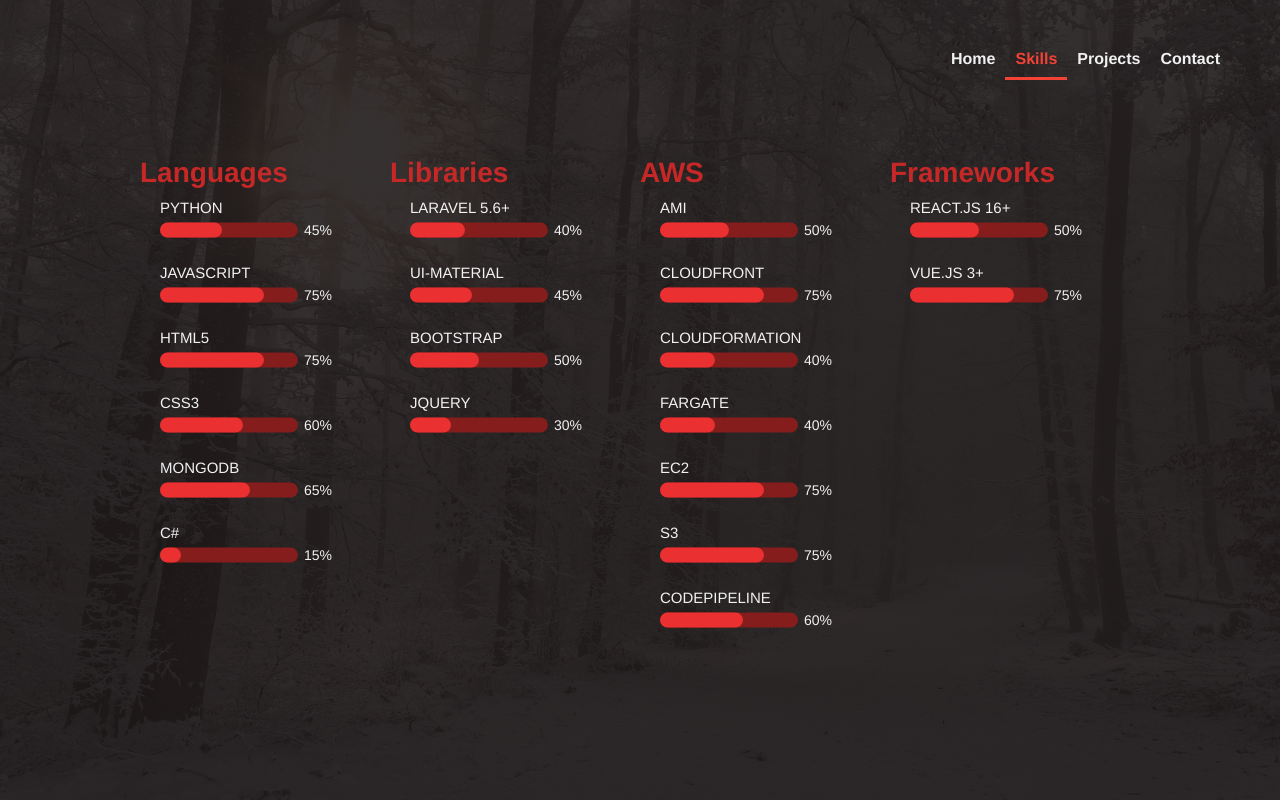
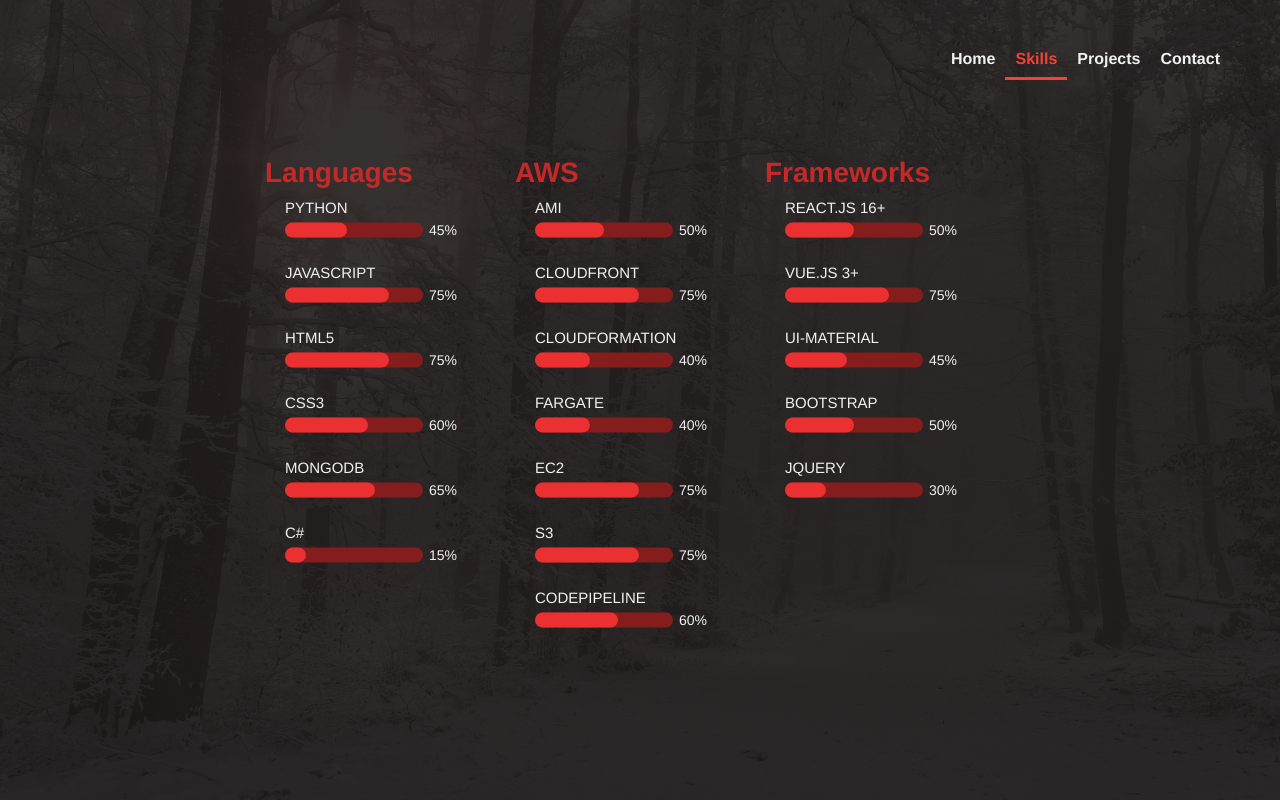
Before and after one commit to AusPrinzip/lightproject.me, a Vue app: page /skills in a window 1280 px wide. Built offline with nearby package versions, Linux system fonts and the light colour scheme.

Commit message:
fixed superposition of skills with sidebar

```diff
--- a/src/App.vue
+++ b/src/App.vue
@@ -80,6 +80,7 @@
         top: 50%;
         transform: translateY(-50%);
         display: block;
+        z-index:2;
     }
 
     .page-content {
@@ -92,6 +93,7 @@
         transform: translate(-50%, -50%);
         width: auto;
         overflow-y: auto;
+        z-index:1;
     }
 
     .fade-enter-active, .fade-leave-active {
--- a/src/components/views/Skills/Skills.vue
+++ b/src/components/views/Skills/Skills.vue
@@ -11,21 +11,6 @@
                     <div>
                         <LevelProgress :value="language.level"></LevelProgress>
                         <div class="level">{{ language.level }}%</div>
-                    </div>
-                </li>
-            </ul>
-        </div>
-        <div class="frameworks">
-            <div class="heading">
-                <font-awesome-icon class="icon" :icon="faPlus"/>
-                Libraries
-            </div>
-            <ul>
-                <li v-for="library in libraries" :key="library.name">
-                    <div class="skill-name">{{ library.name }}</div>
-                    <div>
-                        <LevelProgress :value="library.level"></LevelProgress>
-                        <div class="level">{{ library.level }}%</div>
                     </div>
                 </li>
             </ul>
@@ -103,10 +88,14 @@
           level: 15
         }
       ],
-      libraries: [
+      frameworks: [
         {
-          name: 'Laravel 5.6+',
-          level: 40
+          name: 'React.js 16+',
+          level: 50
+        },
+        {
+          name: 'Vue.js 3+',
+          level:75
         },
         {
           name: 'UI-Material',
@@ -120,16 +109,6 @@
           name: 'jQuery',
           level: 30
         }
-      ],
-      frameworks: [
-        {
-          name: 'React.js 16+',
-          level: 50
-        },
-        {
-          name: 'Vue.js 3+',
-          level:75
-        },
       ],
       aws: [
         {
--- a/src/components/views/Welcome/Welcome.vue
+++ b/src/components/views/Welcome/Welcome.vue
@@ -8,7 +8,7 @@
             <span class="rest-info">
                 Hello there, I am a 32 years old Full-Stack web developer living in Spain.
                 Currently focused at learning serverless solutions with AWS, I´m passionated about blockchain technologies with proven professional experience in the STEEM/HIVE ecosystem.
-                At the moment I work as a Full-Stack web developer in HIVE.
+                At the moment I work as a freelance Full-Stack web developer. Feel free to contact me for non binding quotes.
             </span>
         </div>
     </div>
```
